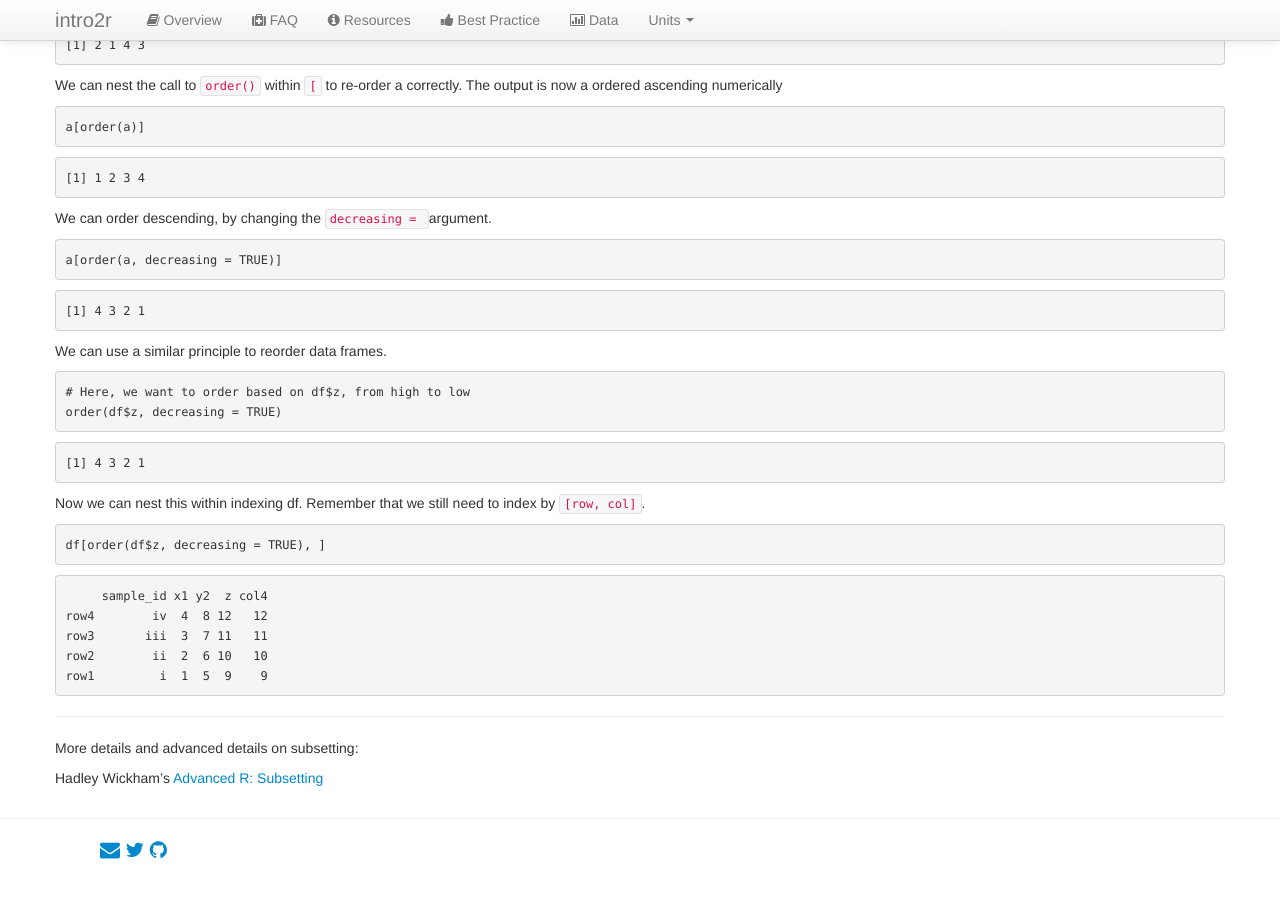
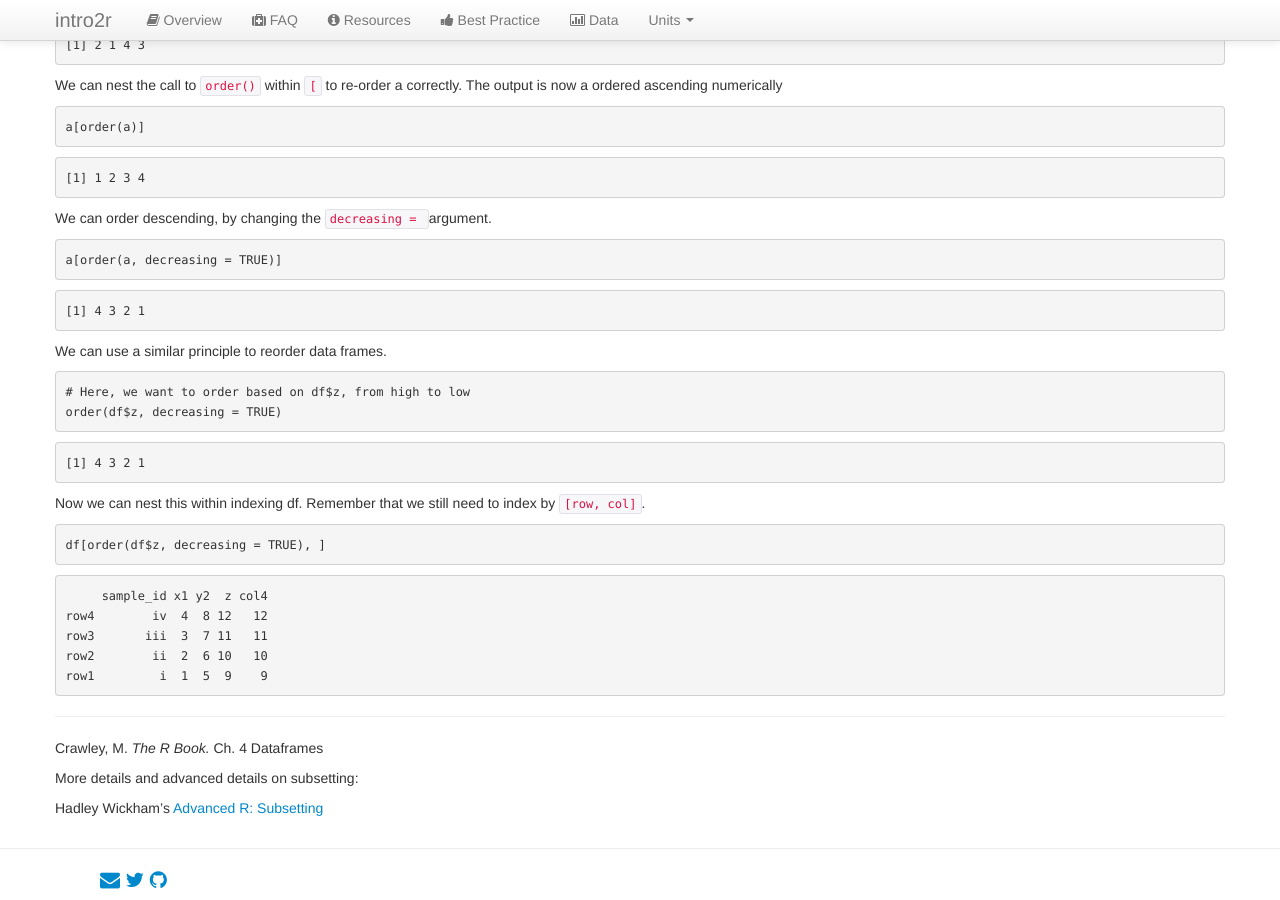
Before and after one commit to intro2r/intro2r, a Jekyll site: the page built from unit2/subsetting-and-indexing.md, in a window 1280 px wide and 900 px high, scrolled down 8535 px. Built offline with Jekyll 4.4.1, drawn with Linux system fonts in a browser that asks for light colours; before the commit the page ends 9405 px from its top, so only the background shows below that.

Commit message:
Update subsetting-and-indexing.md

```diff
--- a/unit2/subsetting-and-indexing.md
+++ b/unit2/subsetting-and-indexing.md
@@ -562,6 +562,9 @@ row1         i  1  5  9    9
 
 - - -
 
+Crawley, M. *The R Book.* Ch. 4 Dataframes
+
+
 More details and advanced details on subsetting:
 
 Hadley Wickham's [Advanced R: Subsetting](http://adv-r.had.co.nz/Subsetting.html)
```
